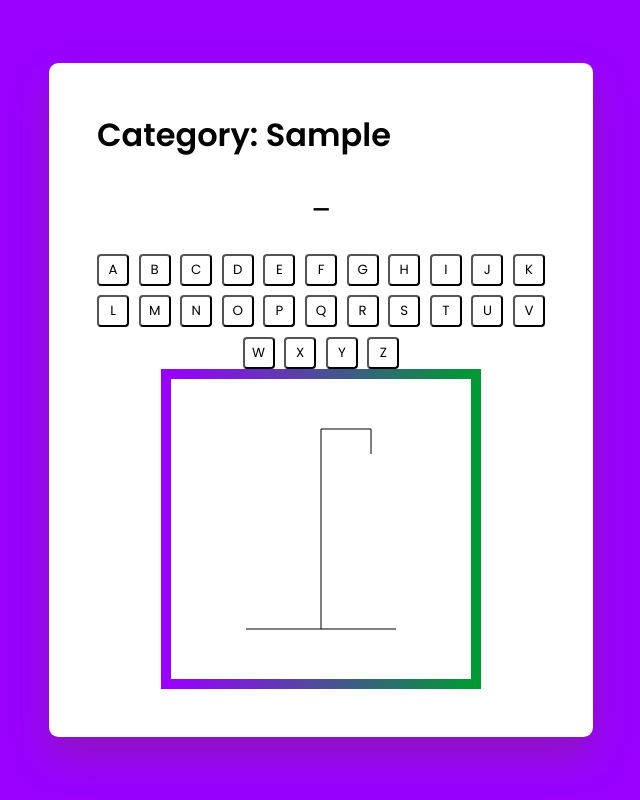
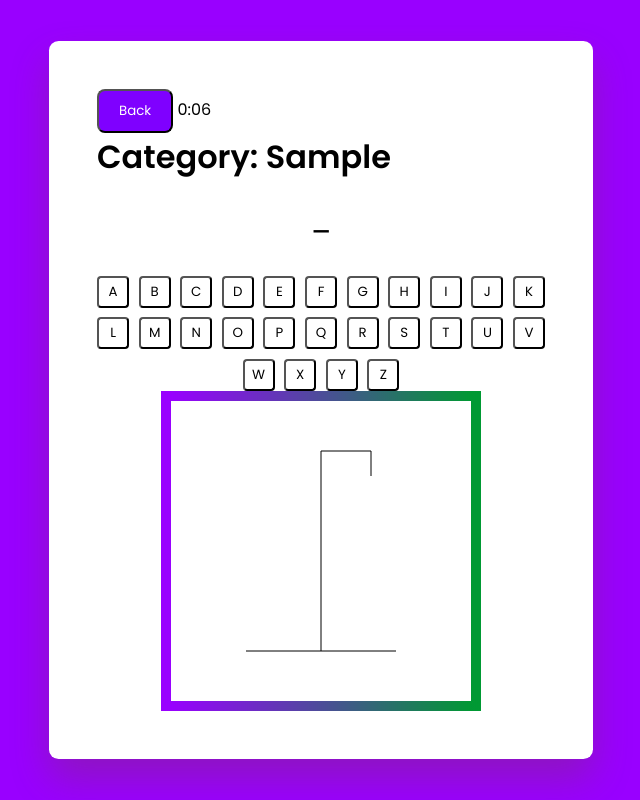
Before and after one commit to Manishv005/AgileWebDevProject35, a Flask app: a page that uses app/templates/display_word.html in a window 1280 px wide. Shown: the whole page, without its empty margins (319-959 px from the left). Run offline with Flask 3, Linux system fonts and the light colour scheme; a user stored in the database is signed in; tables that the repository leaves empty hold one stand-in row (values such as "Sample post").

Commit message:
Implement puzzle-solving timer to track user progress and Implement back button feature to enhance user experience

```diff
--- a/app/static/css/styles_hangman.css
+++ b/app/static/css/styles_hangman.css
@@ -126,3 +126,19 @@ canvas {
 .lose-msg {
   color: #fe5152;
 }
+
+.back_button {
+  background-color: #7F00FF;
+  /* Purple background color */
+  color: white;
+  padding: 10px 20px;
+  /* Padding inside the button */
+  border-radius: 0.5rem;
+  /* Rounded corners */
+  cursor: pointer;
+  text-decoration: none;
+}
+
+.back_button:hover {
+  background-color: #5900b3;
+}
--- a/app/templates/display_word.html
+++ b/app/templates/display_word.html
@@ -10,6 +10,9 @@
 </head>
 <body>
     <div class="container">
+
+        <button class="back_button" id="backButton">Back</button>
+        <div id="counter"  style="display: inline-block;">0:00</div>
         <h1>Category: {{ category }}</h1>
         <div id="user-input-section">
             <!-- Dashes are generated dynamically by JavaScript -->
@@ -20,7 +23,7 @@
     </div>
 
     <script>
-        const wordLength = {{ word_length }};
+        const wordLength = "{{ word_length }}";
         const word = "{{ word | upper }}";
         const userInputSection = document.getElementById('user-input-section');
         const letterContainer = document.getElementById('letter-container');
@@ -130,9 +133,11 @@
             if (allRevealed) {
                 resultText.textContent = 'Congratulations! You guessed the word!';
                 disableLetters();
+                stopTimer();
             } else if (wrongGuesses >= 6) {
                 resultText.textContent = `Sorry! You failed to guess the word: ${word}`;
                 disableLetters();
+                stopTimer();
             }
         }
 
@@ -141,6 +146,56 @@
         }
 
         window.onload = initializeGame;
+
+        // Back Button code
+
+        document.addEventListener('DOMContentLoaded', function()
+        {
+            var backButton = document.getElementById('backButton');
+            if (backButton)
+            {
+                backButton.addEventListener('click', function()
+                {
+                window.history.back(); // Navigate to the previous page
+                });
+            }
+        });
+
+        // Timer Code
+
+        // Function to format time in mm:ss format
+        function formatTime(seconds)
+        {
+            var minutes = Math.floor(seconds / 60);
+            var remainderSeconds = seconds % 60;
+            return minutes + ':' + (remainderSeconds < 10 ? '0' : '') + remainderSeconds;
+        }
+
+        // Function to update the counter every second
+        function updateCounter()
+        {
+            var counterElement = document.getElementById('counter');
+            var seconds = 0;
+
+            intervalId = setInterval(function()
+            {
+                seconds++;
+                counterElement.textContent = formatTime(seconds);
+            }, 1000);
+        }
+
+        // Stop the counter when game is finished.
+        function stopTimer()
+        {
+            clearInterval(intervalId);
+        }
+
+
+        // Start the counter when the DOM is loaded
+        document.addEventListener('DOMContentLoaded', function()
+        {
+            updateCounter();
+        });
     </script>
 </body>
 </html>
```
